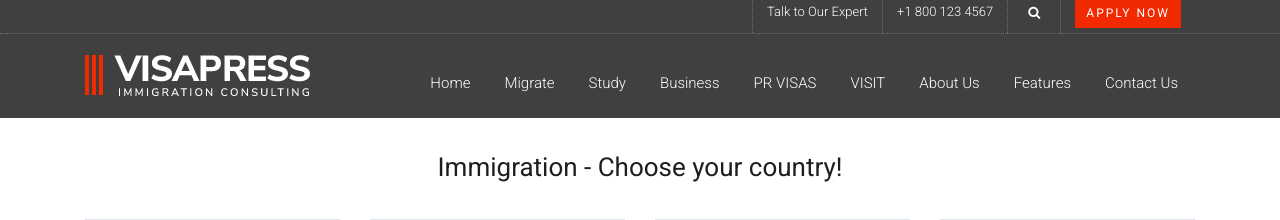
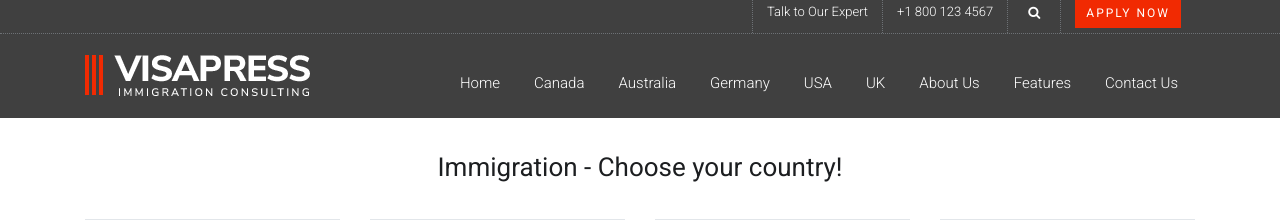
Before and after one commit to thespecialone1/visa, a PHP site: page /index.php in a window 1280 px wide. Shown: the top 220 px of the page. Run offline with PHP 8.4, Linux system fonts and the light colour scheme; some libraries are stand-ins or nearby versions.

Commit message:
nav bar updated

```diff
--- a/index.php
+++ b/index.php
@@ -46,6 +46,7 @@ require("./partials/header.php");
                         <li class="list-group-item" style="padding:0 1.5rem"><a href="/visa/visit/australia/">Visit Visa</a></li>
                         <li class="list-group-item" style="padding:0 1.5rem"><a href="/visa/business/australia/">Business Visa</a></li>
                         <li class="list-group-item" style="padding:0 1.5rem"><a href="/visa/business/australia/">Dependent Visa</a></li>
+
                     </ul>
                 </div>
             </div>
--- a/partials/header.php
+++ b/partials/header.php
@@ -3,6 +3,7 @@
 
 
 <!-- Mirrored from jituchauhan.com/visa/visapress/ by HTTrack Website Copier/3.x [XR&CO'2014], Tue, 04 Oct 2022 10:15:53 GMT -->
+
 <head>
     <meta charset="utf-8">
     <meta http-equiv="X-UA-Compatible" content="IE=edge">
@@ -35,7 +36,7 @@
 
 <body>
     <!-- /.topbar -->
-<div class="header-transparent">
+    <div class="header-transparent">
         <div class="topbar-transparent">
             <!-- topbar transparent-->
             <div class="container">
@@ -67,22 +68,73 @@
                                 <a href="/">Home</a>
                             </li>
                             <li>
-                                <a href="/migrate">Migrate</a>
+                                <a href="/migrate">Canada</a>
+                                <ul>
+
+                                    <li><a href="/migrate/canada/">Migrate</a></li>
+                                    <li><a href="/visa/pr/canada/express-entry/">PR Visa - Express Entry</a></li>
+                                    <li><a href="/visa/pr/canada/provincial-nominee-program/">PR Visa - PNP</a></li>
+                                    <li><a href="/visa/study/canada/">Study Visa</a></li>
+                                    <li><a href="/visa/visit/canada/">Visit Visa</a></li>
+                                    <li><a href="/visa/business/canada/">Business Visa</a></li>
+                                    <li><a href="/visa/dependent/canada/">Dependent Visa</a></li>
+
+                                </ul>
                             </li>
                             <li>
-                                <a href="/visa/study">Study</a>
+                                <a href="/visa/study">Australia</a>
+                                <ul>
+
+                                    <li><a href="/migrate/australia/">Migrate</a></li>
+                                    <li><a href="/visa/pr/australia/">PR Visa</a></li>
+                                    <li><a href="/visa/study/australia/">Study Visa</a></li>
+                                    <li><a href="/visa/visit/australia/">Visit Visa</a></li>
+                                    <li><a href="/visa/business/australia/">Business Visa</a></li>
+                                    <li><a href="/visa/business/australia/">Dependent Visa</a></li>
+
+                                </ul>
                             </li>
                             <li>
-                                <a href="/visa/business">Business</a>
+                                <a href="/visa/business">Germany </a>
+                                <ul>
+
+                                    <li><a href="/migrate/germany/">Migrate</a></li>
+                                    <li><a href="/visa/pr/germany/job-seeker">Job Seeker Visa</a></li>
+                                    <li><a href="/visa/study/germany/">Study Visa</a></li>
+                                    <li><a href="/visa/visit/germany/">Visit Visa</a></li>
+                                    <li><a href="/visa/business/germany/">Business Visa</a></li>
+
+                                </ul>
                             </li>
                             <li>
-                                <a href="/visa/pr">PR VISAS</a>
+                                <a href="/visa/pr">USA</a>
+                                <ul>
+
+                                    <li ><a href="/migrate/usa/">Migrate</a></li>
+                                    <li ><a href="/visa/study/usa/">Study Visa</a></li>
+                                    <li ><a href="/visa/visit/usa/">Visit Visa</a></li>
+                                    <li ><a href="/visa/business/usa/">Business Visa</a></li>
+                                    <li ><a href="/visa/business/usa/">Dependent Visa</a></li>
+
+                                </ul>
                             </li>
                             <li>
-                                <a href="/visa/visit">VISIT</a>
+                                <a href="/visa/visit">UK</a>
+                                <ul>
+
+                                    <li ><a href="/migrate/uk/">Migrate</a></li>
+                                    <li ><a href="/visa/uk/skilled-worker-visa">Skilled Worker Visa</a></li>
+                                    <li ><a href="/visa/study/uk/">Study Visa</a></li>
+                                    <li ><a href="/visa/visit/uk/">Visit Visa</a></li>
+                                    <li ><a href="/visa/business/uk/">Business Visa</a></li>
+                                    <li ><a href="/visa/dependent/uk/">Dependent Visa</a></li>
+
+                                </ul>
                             </li>
                             <li><a href="#">About Us </a>
                                 <ul>
+
+                                    <li><a href="./../founder-page.html">Founder page</a></li>
                                     <li><a href="./../founder-page.html">Founder page</a></li>
                                     <li><a href="./../agent-list-page.html">Agent List</a></li>
                                     <li><a href="./../agent-single-page.html">Agent Single</a></li>
```
